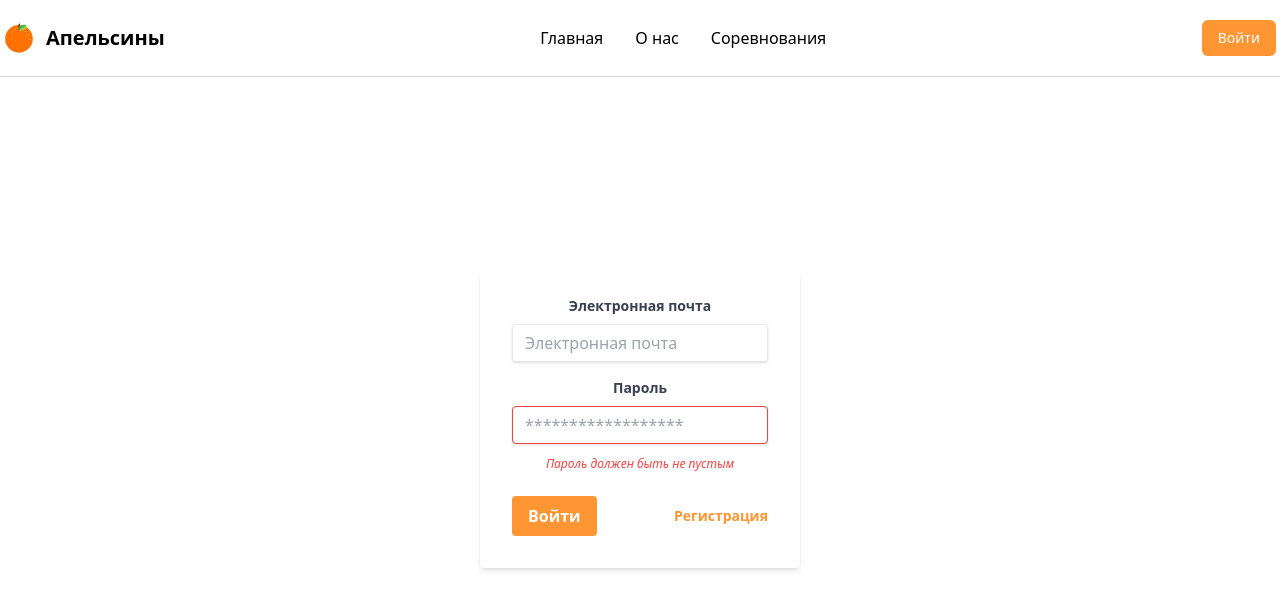
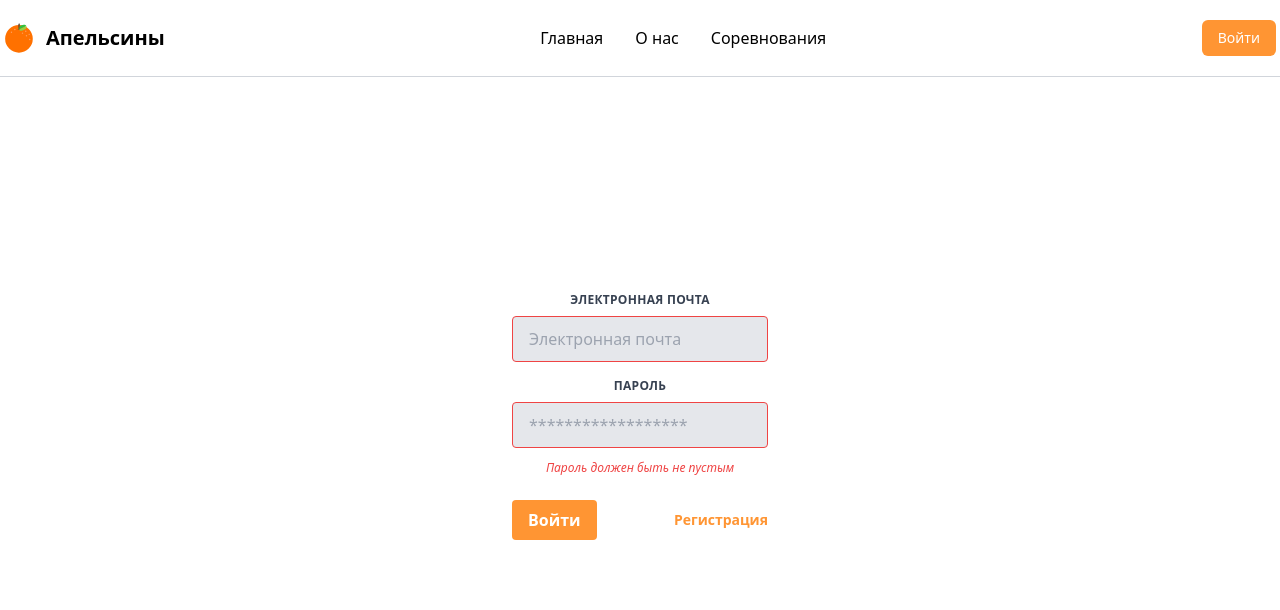
Before and after one commit to csit-sgu/fsp-hack2023-frontend, a Vue app: page /login in a window 1280 px wide. Shown: the top 610 px of the page. Built offline with nearby package versions, Linux system fonts and the light colour scheme.

Commit message:
Favicon!!

```diff
--- a/src/components/Card.vue
+++ b/src/components/Card.vue
@@ -7,14 +7,14 @@
       <div class="mb-2 text-xl font-medium leading-tight text-neutral-900">
         Хакатон в рамках Всероссийских соревнований по спортивному программированию
       </div>
-      <div class="text-sm p-[10px]">
+      <div class="text-sm py-5">
         <span class="text-[#FF9533]">Дата проведения:</span>
         <div class="grid grid-cols-2 gap-x-[10px]">
           <span class="text-[#FF9533] ">Начало:</span> <span>27 апреля 2023</span>
           <span class="text-[#FF9533]">Конец:</span> <span>27 апреля 2023</span>
         </div>
       </div>
-      <p class="mb-4 text-sm text-neutral-600 h-[125px] overflow-hidden">
+      <p class="mb-4 text-sm text-neutral-600 h-[115px] overflow-hidden">
         Lorem ipsum dolor sit amet, consectetur adipiscing elit. Ut porta dolor
         ac bibendum aliquet. Quisque nec tortor vel purus vulputate blandit ut
         et tellus. Maecenas euismod, ante non bibendum commodo, ligula dui
--- a/src/components/LoginBox.vue
+++ b/src/components/LoginBox.vue
@@ -1,21 +1,21 @@
 <template>
   <div class="flex items-center justify-center h-screen relative isolate px-6 pt-14 lg:px-8 md:text-center">
     <div class="w-full max-w-xs">
-      <form class="bg-white shadow-md rounded px-8 pt-6 pb-8 mb-4">
+      <form class="bg-white rounded px-8 pt-6 pb-8 mb-4">
         <div class="mb-4">
-          <label class="block text-gray-700 text-sm font-bold mb-2" for="username">
+          <label class="block uppercase tracking-wide text-gray-700 text-xs font-bold mb-2" for="username">
             Электронная почта
           </label>
           <input
-            class="shadow appearance-none border rounded w-full py-2 px-3 text-gray-700 leading-tight focus:outline-none focus:shadow-outline"
+            class="appearance-none block w-full bg-gray-200 text-gray-700 border border-red-500 rounded py-3 px-4 mb-3 leading-tight focus:outline-none focus:bg-white"
             id="username" type="text" placeholder="Электронная почта">
         </div>
         <div class="mb-6">
-          <label class="block text-gray-700 text-sm font-bold mb-2" for="password">
+          <label class="block uppercase tracking-wide text-gray-700 text-xs font-bold mb-2" for="password">
             Пароль
           </label>
           <input
-            class="shadow appearance-none border border-red-500 rounded w-full py-2 px-3 text-gray-700 mb-3 leading-tight focus:outline-none focus:shadow-outline"
+            class="appearance-none block w-full bg-gray-200 text-gray-700 border border-red-500 rounded py-3 px-4 mb-3 leading-tight focus:outline-none focus:bg-white"
             id="password" type="password" placeholder="******************">
           <p class="text-red-500 text-xs italic">Пароль должен быть не пустым</p>
         </div>
```
Also changed, not shown: 1 other file (tests, documents, lock files or other folders).
